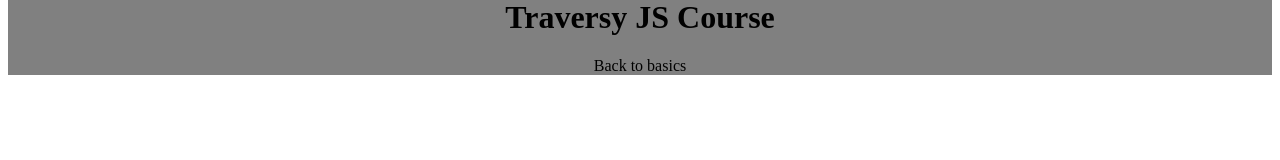
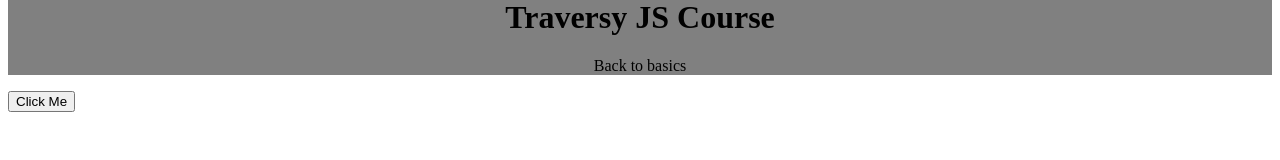
Before and after one commit to winniebosy/JavaScript-Crash-Course, a plain HTML site: page index.html in a window 1280 px wide. Drawn offline with Linux system fonts and the light colour scheme.

Commit message:
added a an event button

```diff
--- a/index.html
+++ b/index.html
@@ -20,6 +20,8 @@
 
      <section class ="container">
 
+        <button type="button" role="button">Click Me</button>
+
          </section>
 
 
```
